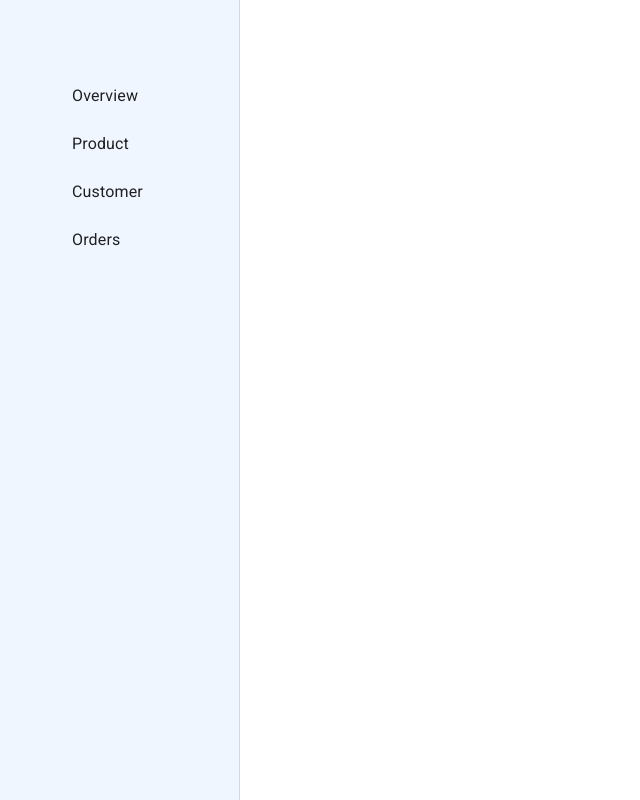
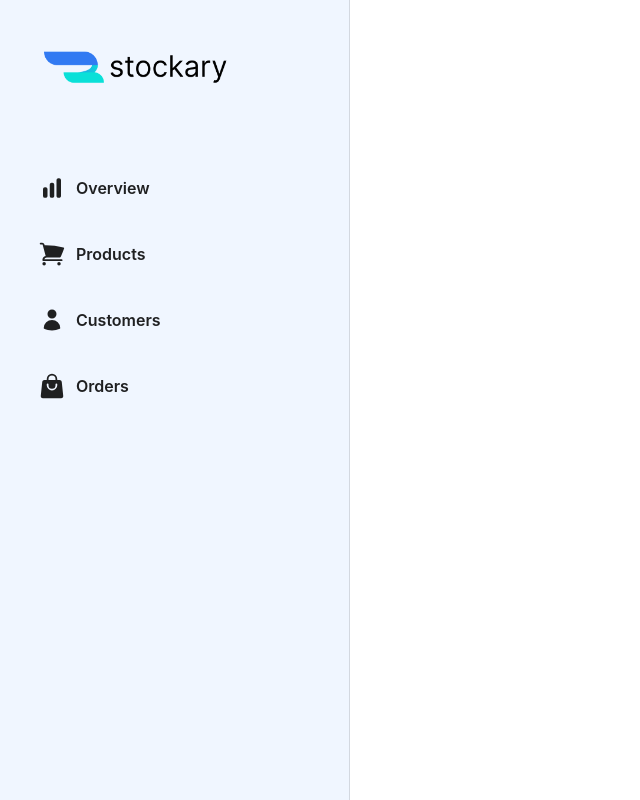
Before and after one commit to Nanogorithm/stockary-webapp, a React (Create React App) app: page / in a window 1280 px wide. Shown: the whole page, without its empty margins (0-640 px from the left). Built offline with nearby package versions, Linux system fonts and the light colour scheme.

Commit message:
Sidebar Done

```diff
--- a/src/Pages/Components/Sidebar/Sidebar.js
+++ b/src/Pages/Components/Sidebar/Sidebar.js
@@ -13,8 +13,9 @@ import ListItemIcon from "@mui/material/ListItemIcon";
 import ListItemText from "@mui/material/ListItemText";
 import InboxIcon from "@mui/icons-material/MoveToInbox";
 import MailIcon from "@mui/icons-material/Mail";
+import Logo from '../../../img/logo.png'
 
-const drawerWidth = 240;
+const drawerWidth = 350;
 
 const Sidebar = () => {
   return (
@@ -24,6 +25,7 @@ const Sidebar = () => {
       <Drawer
         PaperProps={{
           sx: {
+            paddingLeft: "20px",
             backgroundColor: "#F0F6FF",
             width: drawerWidth,
             flexShrink: 0,
@@ -36,22 +38,69 @@ const Sidebar = () => {
         variant="permanent"
         anchor="left"
       >
+        <img src={Logo} className="w-52 mt-12 pl-6" alt="" />
         <Toolbar />
-        <List className="">
-          {["Overview", "Product", "Customer", "Orders"].map((text, index) => (
-            <ListItem
-              className=" hover:bg-drawerHover hover:rounded-full"
-              key={text}
-              disablePadding
-            >
-              <ListItemButton>
-                <ListItemIcon>
-                  {/* {index % 2 === 0 ? <InboxIcon /> : <MailIcon />} */}
-                </ListItemIcon>
-                <ListItemText primary={text} />
-              </ListItemButton>
-            </ListItem>
-          ))}
+        <List>
+          <ListItem className="hover:bg-drawerHover hover:rounded-l-full mb-2 p-4">
+            <div>
+              <svg
+                xmlns="http://www.w3.org/2000/svg"
+                viewBox="0 0 24 24"
+                fill="currentColor"
+                className="w-8 h-6 mr-2 "
+              >
+                <path d="M18.375 2.25c-1.035 0-1.875.84-1.875 1.875v15.75c0 1.035.84 1.875 1.875 1.875h.75c1.035 0 1.875-.84 1.875-1.875V4.125c0-1.036-.84-1.875-1.875-1.875h-.75zM9.75 8.625c0-1.036.84-1.875 1.875-1.875h.75c1.036 0 1.875.84 1.875 1.875v11.25c0 1.035-.84 1.875-1.875 1.875h-.75a1.875 1.875 0 01-1.875-1.875V8.625zM3 13.125c0-1.036.84-1.875 1.875-1.875h.75c1.036 0 1.875.84 1.875 1.875v6.75c0 1.035-.84 1.875-1.875 1.875h-.75A1.875 1.875 0 013 19.875v-6.75z" />
+              </svg>
+            </div>
+            <p className="font-semibold">Overview</p>
+          </ListItem>
+          <ListItem className="hover:bg-drawerHover hover:rounded-l-full mb-2 p-4">
+            <div>
+              <svg
+                xmlns="http://www.w3.org/2000/svg"
+                viewBox="0 0 24 24"
+                fill="currentColor"
+                className="w-8 h-7 mr-2"
+              >
+                <path d="M2.25 2.25a.75.75 0 000 1.5h1.386c.17 0 .318.114.362.278l2.558 9.592a3.752 3.752 0 00-2.806 3.63c0 .414.336.75.75.75h15.75a.75.75 0 000-1.5H5.378A2.25 2.25 0 017.5 15h11.218a.75.75 0 00.674-.421 60.358 60.358 0 002.96-7.228.75.75 0 00-.525-.965A60.864 60.864 0 005.68 4.509l-.232-.867A1.875 1.875 0 003.636 2.25H2.25zM3.75 20.25a1.5 1.5 0 113 0 1.5 1.5 0 01-3 0zM16.5 20.25a1.5 1.5 0 113 0 1.5 1.5 0 01-3 0z" />
+              </svg>
+            </div>
+            <p className="font-semibold">Products</p>
+          </ListItem>
+          <ListItem className="hover:bg-drawerHover hover:rounded-l-full mb-2 p-4">
+            <div>
+              <svg
+                xmlns="http://www.w3.org/2000/svg"
+                viewBox="0 0 24 24"
+                fill="currentColor"
+                className="w-8 h-6 mr-2"
+              >
+                <path
+                  fillRule="evenodd"
+                  d="M7.5 6a4.5 4.5 0 119 0 4.5 4.5 0 01-9 0zM3.751 20.105a8.25 8.25 0 0116.498 0 .75.75 0 01-.437.695A18.683 18.683 0 0112 22.5c-2.786 0-5.433-.608-7.812-1.7a.75.75 0 01-.437-.695z"
+                  clipRule="evenodd"
+                />
+              </svg>
+            </div>
+            <p className="font-semibold">Customers</p>
+          </ListItem>
+          <ListItem className="hover:bg-drawerHover hover:rounded-l-full mb-2 p-4">
+            <div>
+              <svg
+                xmlns="http://www.w3.org/2000/svg"
+                viewBox="0 0 24 24"
+                fill="currentColor"
+                className="w-8 h-7 mr-2"
+              >
+                <path
+                  fillRule="evenodd"
+                  d="M7.5 6v.75H5.513c-.96 0-1.764.724-1.865 1.679l-1.263 12A1.875 1.875 0 004.25 22.5h15.5a1.875 1.875 0 001.865-2.071l-1.263-12a1.875 1.875 0 00-1.865-1.679H16.5V6a4.5 4.5 0 10-9 0zM12 3a3 3 0 00-3 3v.75h6V6a3 3 0 00-3-3zm-3 8.25a3 3 0 106 0v-.75a.75.75 0 011.5 0v.75a4.5 4.5 0 11-9 0v-.75a.75.75 0 011.5 0v.75z"
+                  clipRule="evenodd"
+                />
+              </svg>
+            </div>
+            <p className="font-semibold">Orders</p>
+          </ListItem>
         </List>
       </Drawer>
       {/* </Box> */}
```
Also changed, not shown: src/img/logo.png (added).
